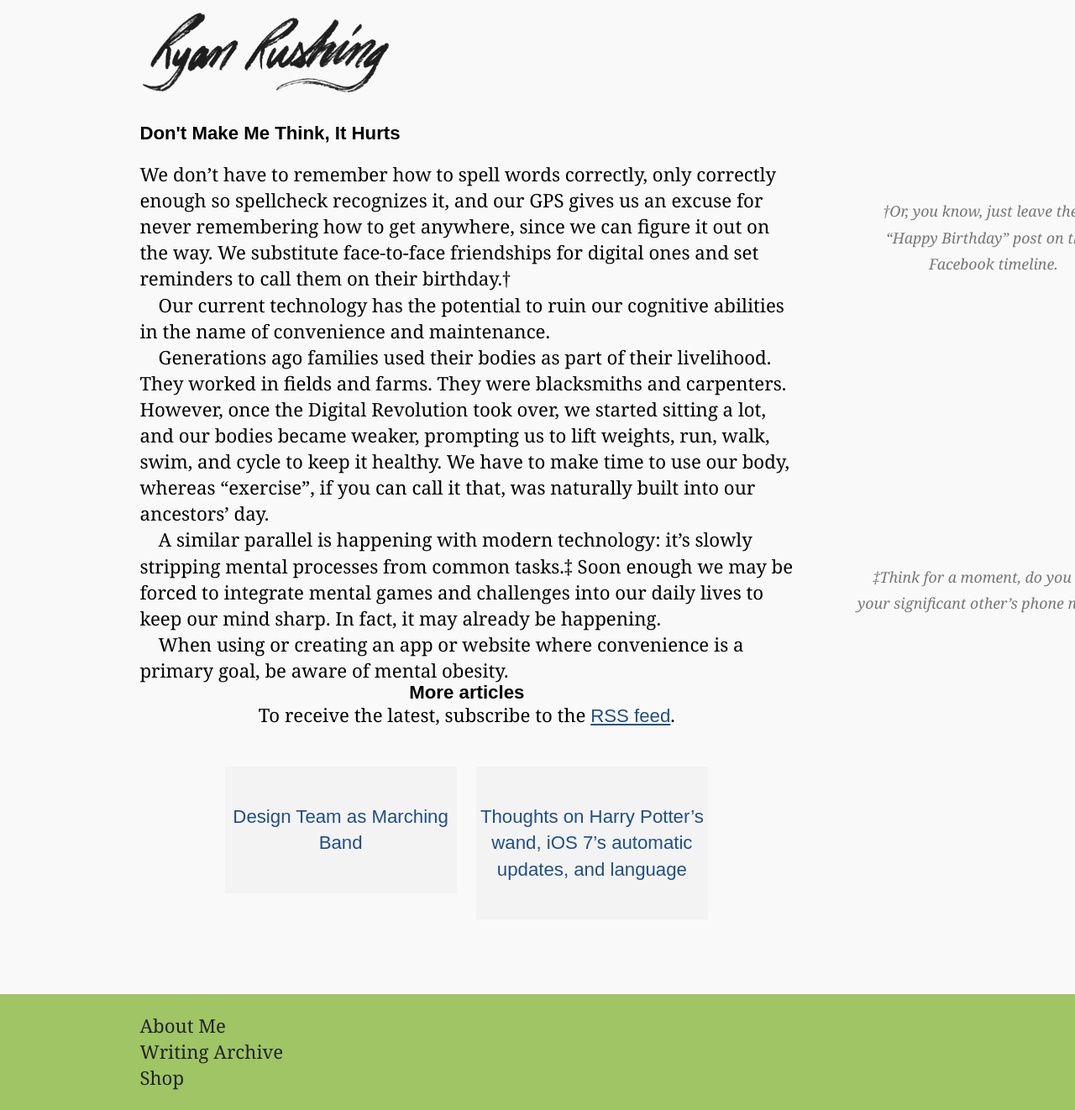
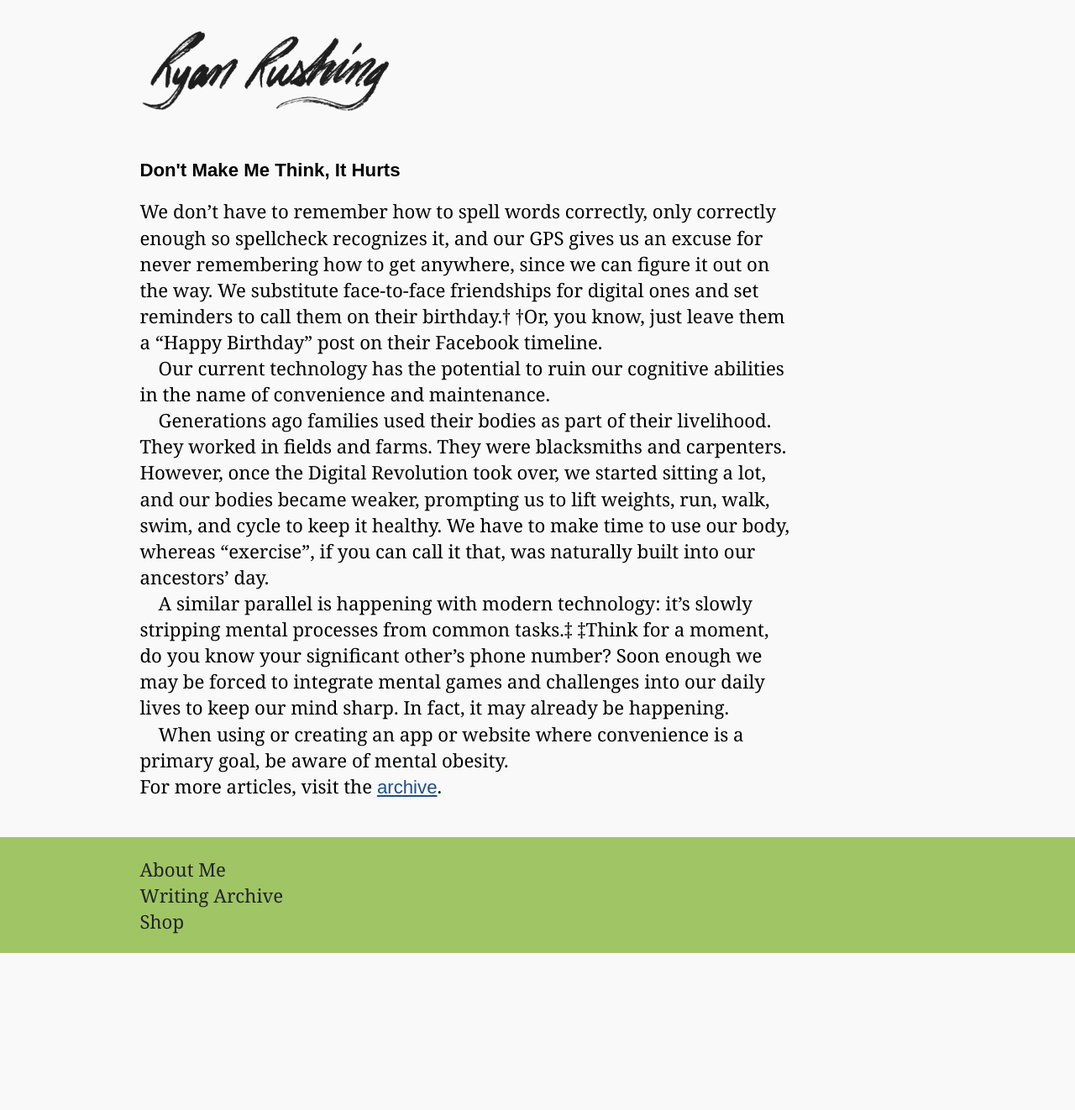
Before and after one commit to WriteEditor/ryan-rushing, a Jekyll site: the page built from _posts/writing/2013-08-21-do-not-make-me-thinks-it-hurts.md, in a window 1280 px wide. Shown: the whole page at 84% size. Built offline with Jekyll 4.4.1, drawn with Linux system fonts in a browser that asks for light colours; nearby versions of some CDN libraries; Markdown is read by kramdown in place of the engine named in the settings; comment, search, counter and statistics services are not loaded; after the commit the page ends 1135 px from its top, so only the background shows below that.

Commit message:
more simplification

```diff
--- a/_assets/_layout.scss
+++ b/_assets/_layout.scss
@@ -6,6 +6,11 @@
 header, footer{
     @extend %clear;
     @include gs-span(l, all);
+}
+
+header {
+    margin-bottom: $baseline;
+    margin-top: $baseline;
 }
 
 #logo, footer nav {
--- a/_assets/_modules.scss
+++ b/_assets/_modules.scss
@@ -59,6 +59,10 @@
 // ---------------------------
 
 #next-prev{
+
+     margin-top: $baseline;
+     margin-bottom: $baseline;
+
 
     a {
         padding:$baseline 0;
--- a/_layouts/global.html
+++ b/_layouts/global.html
@@ -1,11 +1,10 @@
 {% include head.html %}
 	<header>
-		<img id="logo" src="/img/ryan-rushing-script-logo.jpg">
+		<a href="/"><img id="logo" src="/img/ryan-rushing-script-logo.jpg"></a>
 	</header>
 
 	<div id="main-content">
 		<h1>{{ page.title }}</h1>
-
 		{{ content }}
 	</div>
 
--- a/_layouts/individual.html
+++ b/_layouts/individual.html
@@ -2,26 +2,10 @@
 layout: global
 ---
 
-<article id="individual">
-	{% include ads.html %}
-
+<article>
 	{{ content }}
 </article>
 
-<div id="next-prev">
-	<h3>More articles</h3>
-	<p>To receive the latest, subscribe to the <a class="rss" href="/feed.xml">RSS feed</a>.</p>
+<p id="for-more-articles">For more articles, visit the <a href="/writing/">archive</a>.</p>
 
-	<ul>
-		{% if page.next %}
-			<li class="next">
-		    	<a rel="next" href="{{ page.next.url }}">{{ page.next.title }}</a>
-		    </li>
-		{% endif %}
-		{% if page.previous %}
-			<li class="previous">
-		    	<a rel="previous" href="{{ page.previous.url }}">{{ page.previous.title }}</a>
-		    </li>
-		{% endif %}
-	</ul>
 </div>
```
Also changed, not shown: writing.html (+3 -8 lines), css/site.css.
